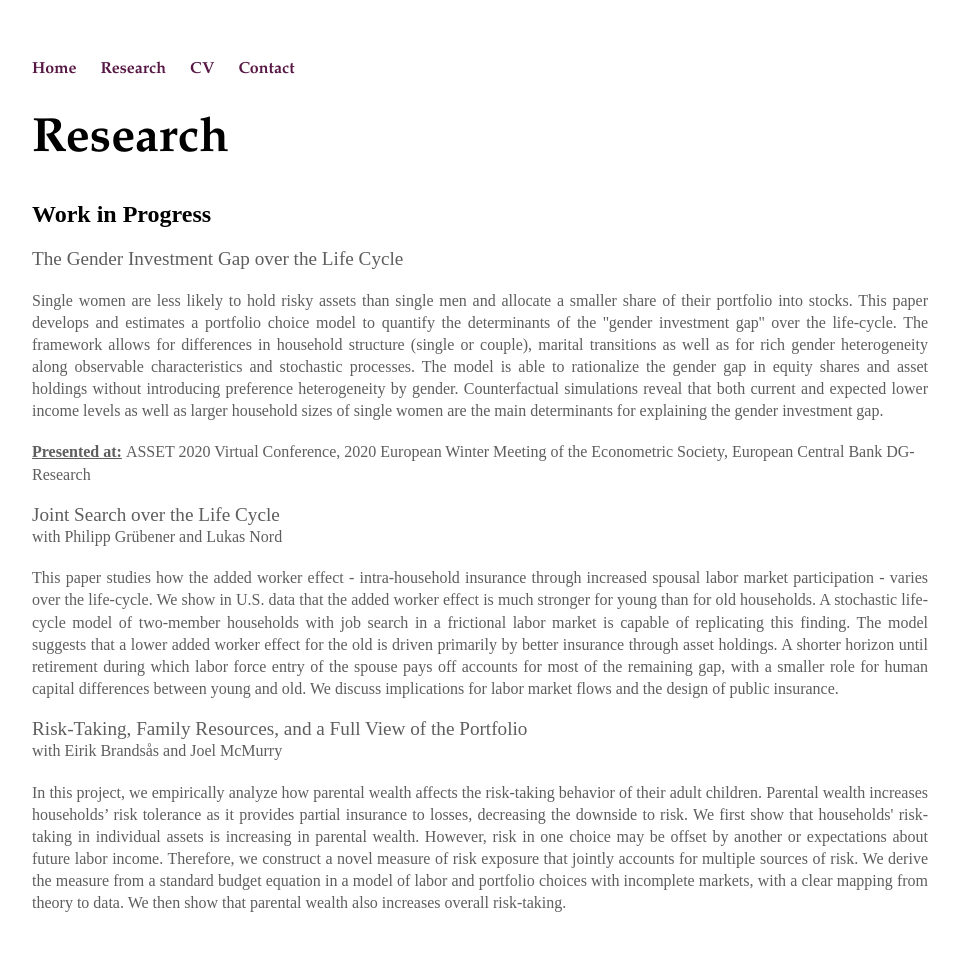
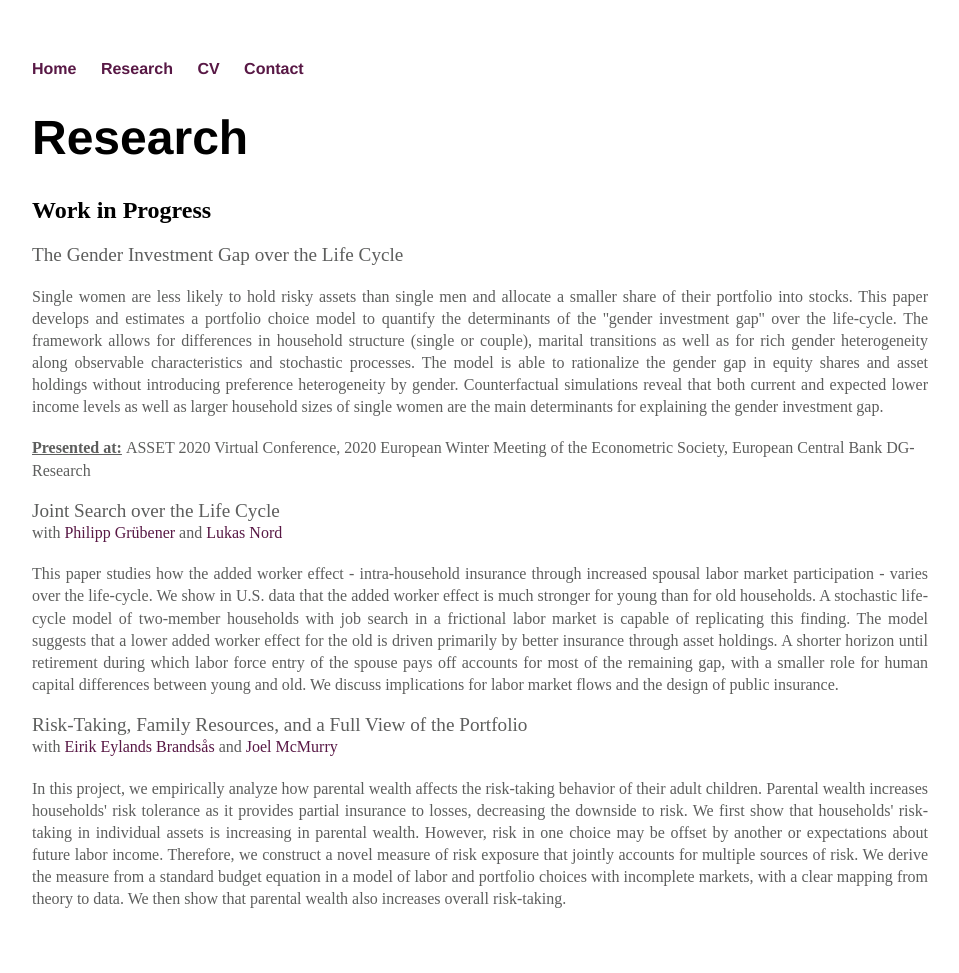
Before and after one commit to annikabacher/annikabacher.github.io, a Jekyll site: the page built from research/index.html, in a window 1280 px wide. Shown: the whole page, without its empty margins (160-1119 px from the left). Built offline with Jekyll 4.4.1, drawn with Linux system fonts in a browser that asks for light colours.

Commit message:
change font

```diff
--- a/contact/index.html
+++ b/contact/index.html
@@ -13,5 +13,5 @@ title: Contact
     50014 Fiesole, FI, Italy </small> </p>
 
     <p> <small> Phone: +49 (0)152 38942185 <br>
-     Email:<a href="mailto:annika.bacher@eui.eu">annika.bacher@eui.eu</a> </small> </p>
-     Web:<a href="annikabacher.github.io">annikabacher.github.io</a>
+     Email: <a href="mailto:annika.bacher@eui.eu">annika.bacher@eui.eu</a> </small> </p>
+     Web: <a href="annikabacher.github.io">annikabacher.github.io</a>
--- a/css/main.css
+++ b/css/main.css
@@ -3,7 +3,7 @@ body {
     width: 70%;
 }
 nav ul, footer ul {
-    font-family:'Palatino','Helvetica', 'Arial';
+    font-family:'Helvetica', 'Arial','Palatino';
     padding: 0px;
     list-style: none;
     font-weight: bold;
@@ -21,7 +21,7 @@ a:hover {
 }
 h1 {
     font-size: 3em;
-    font-family:'Palatino','Helvetica', 'Arial';
+    font-family:'Helvetica', 'Arial','Palatino';
 }
 p {
     font-size: 1.2em;
--- a/index.html
+++ b/index.html
@@ -7,13 +7,13 @@ title: Annika Bacher
 	<h1><img src="img_github.jpg" alt="Smiley face" style="float:right;width:168px;height:214px;">Annika Bacher</h1>
 
 	<p>Welcome!</p>
-	<p> I am a PhD Candidate in Economics at the European University Institute in Florence, Italy. My advisors are Russell Cooper and Tom Crossley.</p>
+	<p> I am a PhD Candidate in Economics at the European University Institute in Florence, Italy. My advisors are <a href="https://sites.google.com/site/coopereconomics/">Russell Cooper</a> and <a href="https://sites.google.com/site/tfcrossley/">Thomas Crossley</a>.</p>
 
-	<p> In my <a href="/research">research</a>, I study how family structure shapes financial choices and labor market decisions of households. </p>
+	<p> In my <a href="/research">research</a>, I study how family structure shapes financial choices and labor market decisions of households. To do so, I mainly rely on structural life-cycle models calibrated to micro data. </p>
 
    <p> You can find a copy of my CV <a href="https://annikabacher.github.io/Bacher_CV.pdf">here</a>. </p>
 
-   <h3> <a href="mailto:annika.bacher@eui.eu">annika.bacher@eui.eu</a></h3>
+   <h3> Contact: <a href="mailto:annika.bacher@eui.eu">annika.bacher@eui.eu</a></h3>
 
 	<pre>
 
--- a/research/index.html
+++ b/research/index.html
@@ -11,12 +11,12 @@ title: Research
 	</p>
 
 	<p> <bold> Joint Search over the Life Cycle </bold> <br>
-	 <small> with Philipp Gr&uumlbener and Lukas Nord </small> </p>
+	 <small> with <a href="https://philippgruebener.com/">Philipp Gr&uumlbener</a> and <a href="https://lukasnord.eu/">Lukas Nord</a>  </small> </p>
 
 	 <p style="text-align: justify;"> <small>  This paper studies how the added worker effect - intra-household insurance through increased spousal labor market participation - varies over the life-cycle. We show in U.S. data that the added worker effect is much stronger for young than for old households. A stochastic life-cycle model of two-member households with job search in a frictional labor market is capable of replicating this finding. The model suggests that a lower added worker effect for the old is driven primarily by better insurance through asset holdings. A shorter horizon until retirement during which labor force entry of the spouse pays off accounts for most of the remaining gap, with a smaller role for human capital differences between young and old. We discuss implications for labor market flows and the design of public insurance. </small> </p>
 
 
 	<p> <bold> Risk-Taking, Family Resources, and a Full View of the Portfolio </bold>  <br>
-	  <small> with Eirik Brands&aring;s and Joel McMurry  </small> </p>
+	  <small> with <a href="https://www.eebrandsaas.com/">Eirik Eylands Brands&aring;s</a> and <a href="https://joelmcmurry.github.io/">Joel McMurry</a> </small> </p>
 
-	 <p style="text-align: justify;"> <small>  In this project, we empirically analyze how parental wealth affects the risk-taking behavior of their adult children. Parental wealth increases households’ risk tolerance as it provides partial insurance to losses, decreasing the downside to risk. We first show that households' risk-taking in individual assets is increasing in parental wealth. However, risk in one choice may be offset by another or expectations about future labor income. Therefore, we construct a novel measure of risk exposure that jointly accounts for multiple sources of risk. We derive the measure from a standard budget equation in a model of labor and portfolio choices with incomplete markets, with a clear mapping from theory to data. We then show that parental wealth also increases overall risk-taking. </small> </p>
+	 <p style="text-align: justify;"> <small>  In this project, we empirically analyze how parental wealth affects the risk-taking behavior of their adult children. Parental wealth increases households' risk tolerance as it provides partial insurance to losses, decreasing the downside to risk. We first show that households' risk-taking in individual assets is increasing in parental wealth. However, risk in one choice may be offset by another or expectations about future labor income. Therefore, we construct a novel measure of risk exposure that jointly accounts for multiple sources of risk. We derive the measure from a standard budget equation in a model of labor and portfolio choices with incomplete markets, with a clear mapping from theory to data. We then show that parental wealth also increases overall risk-taking. </small> </p>
```
